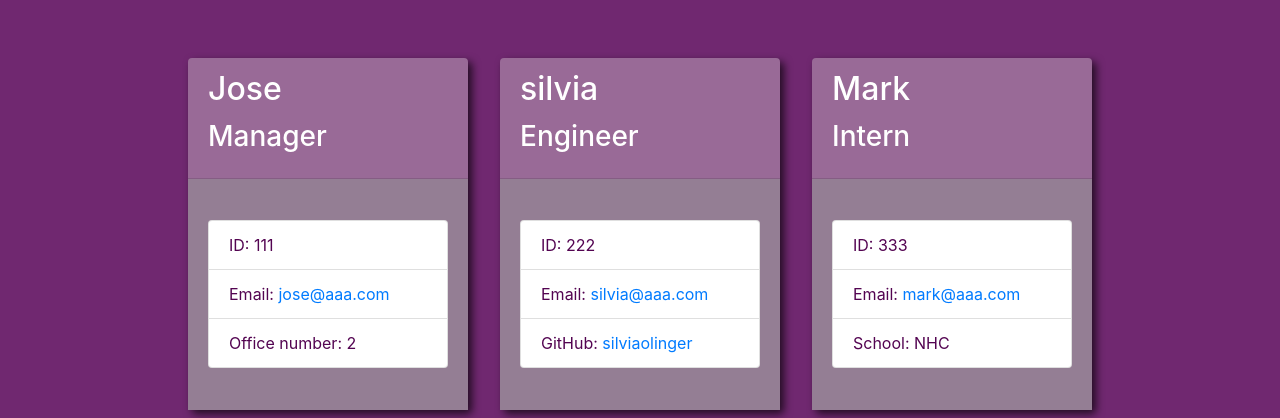
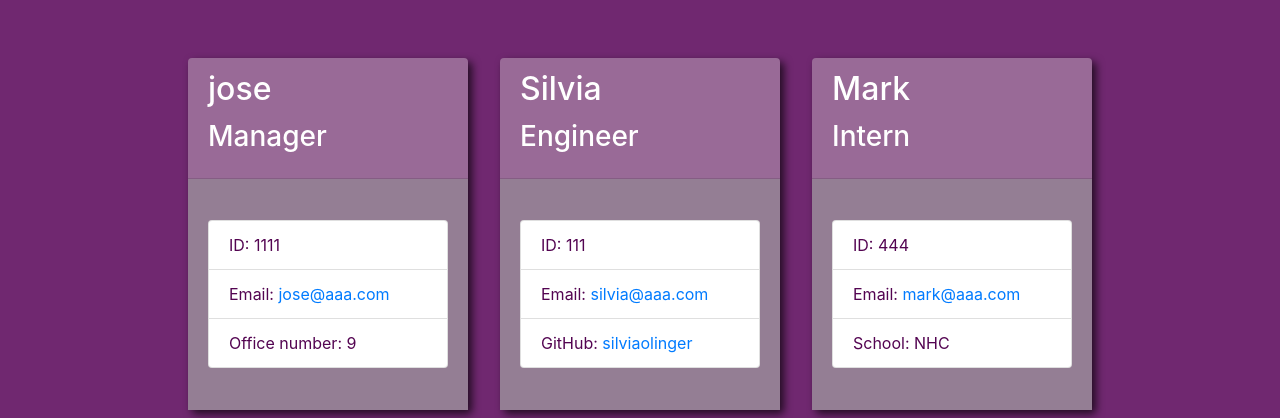
Before and after one commit to silviaolinger/Team_Profile_Generator, a website: page output/index.html in a window 1280 px wide. Shown: the part 206-624 px from the top of the page. Drawn offline with nearby package versions, Linux system fonts and the light colour scheme.

Commit message:
read me file updated

```diff
--- a/output/index.html
+++ b/output/index.html
@@ -25,26 +25,26 @@
 
           <div class="card employee-card">
           <div class="card-header">
-              <h2 class="card-title">Jose</h2>
+              <h2 class="card-title">jose</h2>
               <h3 class="card-title">Manager</h3>
           </div>
           <div class="card-body">
               <ul class="list-group">
-                  <li class="list-group-item">ID: 111</li>
+                  <li class="list-group-item">ID: 1111</li>
                   <li class="list-group-item">Email: <a href="mailto:jose@aaa.com">jose@aaa.com</a></li>
-                  <li class="list-group-item">Office number: 2</li>
+                  <li class="list-group-item">Office number: 9</li>
               </ul>
           </div>
       </div>
 
           <div class="card employee-card">
       <div class="card-header">
-          <h2 class="card-title">silvia</h2>
+          <h2 class="card-title">Silvia</h2>
           <h3 class="card-title">Engineer</h3>
       </div>
       <div class="card-body">
           <ul class="list-group">
-              <li class="list-group-item">ID: 222</li>
+              <li class="list-group-item">ID: 111</li>
               <li class="list-group-item">Email: <a href="mailto:silvia@aaa.com">silvia@aaa.com</a></li>
               <li class="list-group-item">GitHub: <a href="https://github.com/silviaolinger" target="_blank" rel="noopener noreferrer">silviaolinger</a></li>
           </ul>
@@ -58,7 +58,7 @@
       </div>
       <div class="card-body">
           <ul class="list-group">
-              <li class="list-group-item">ID: 333</li>
+              <li class="list-group-item">ID: 444</li>
               <li class="list-group-item">Email: <a href="mailto:mark@aaa.com">mark@aaa.com</a></li>
               <li class="list-group-item">School: NHC</li>
           </ul>
```
Also changed, not shown: README.md, assets/images/Node_Input_Prompt.png (renamed from assets/Node_Input_Prompt.png), assets/images/Screenshot 2022-12-06 190315.png (renamed from assets/Screenshot 2022-12-06 190315.png), assets/images/command_creatTeam_index.html.png (renamed from assets/command_creatTeam_index.html.png), assets/images/index_html_generated.png (renamed from assets/index_html_generated.png), assets/images/team_page_generated.png (renamed from assets/team_page_generated.png), 1 other file.
